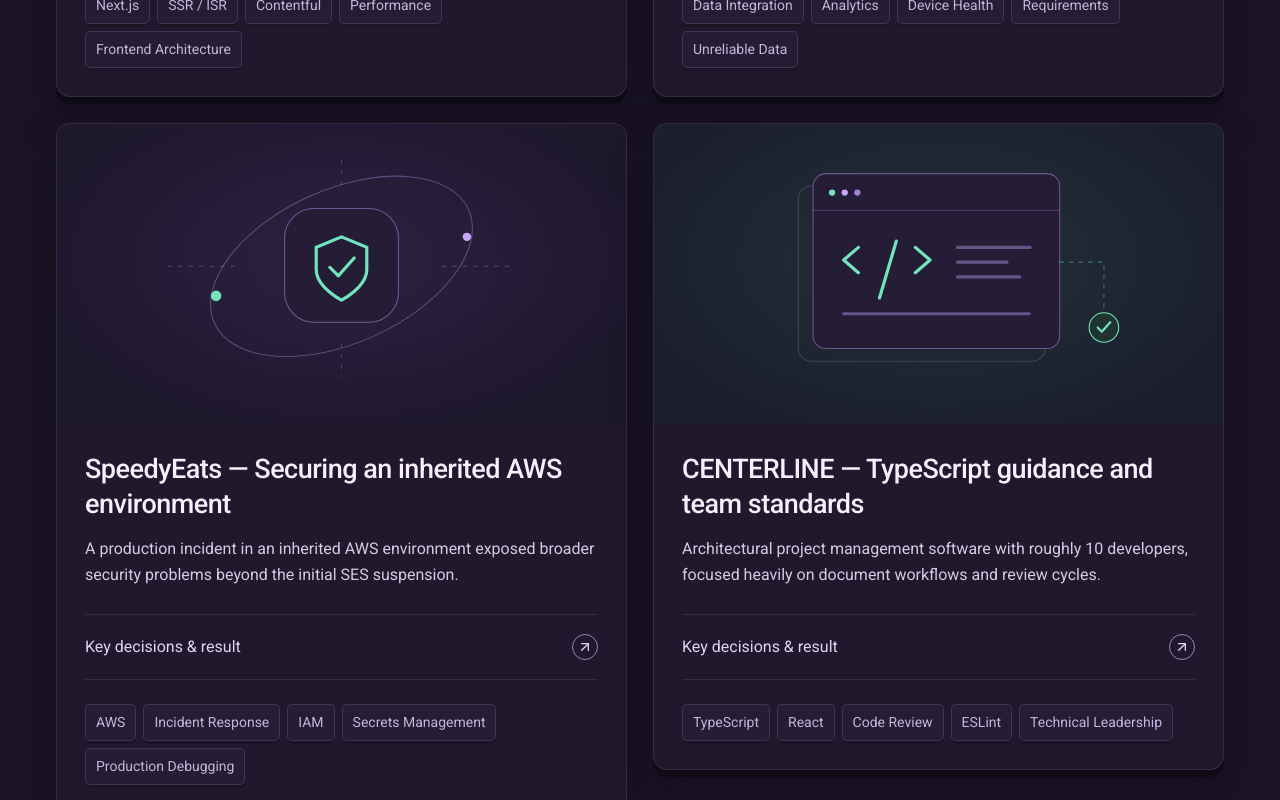
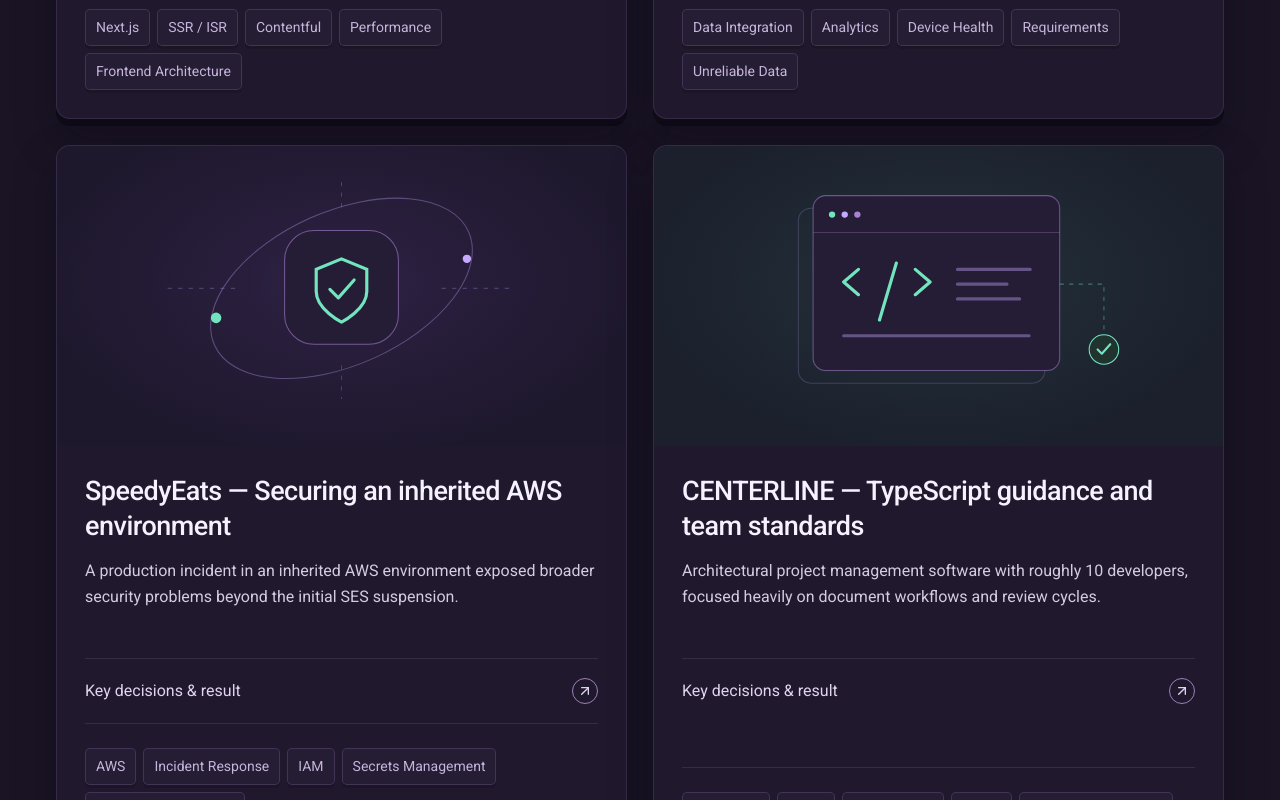
Before and after one commit to Datki11/portfolio-site, a Next.js app: page / in a window 1280 px wide. Shown: the part 2520-3320 px from the top of the page. Built offline with nearby package versions, Linux system fonts and the light colour scheme; a web font is replaced by a local one.

Commit message:
Stretch project cards to match row height

```diff
--- a/app/globals.css
+++ b/app/globals.css
@@ -560,9 +560,11 @@
   display: grid;
   grid-template-columns: 1fr 1fr;
   gap: 26px;
-  align-items: start;
+  align-items: stretch;
 }
 .work-card {
+  display: flex;
+  flex-direction: column;
   background: #20192d;
   border: 1px solid #b594df26;
   border-radius: 14px;
@@ -573,6 +575,7 @@
   border-color: #b594df70;
 }
 .work-art {
+  flex-shrink: 0;
   position: relative;
   aspect-ratio: 1.9;
   overflow: hidden;
@@ -2088,6 +2091,9 @@
 .orbit-label { font-size: 14px; }
 
 .project-story {
+  display: flex;
+  flex-direction: column;
+  flex: 1;
   padding-bottom: 28px;
 }
 .project-story .case-detail {
@@ -2112,6 +2118,7 @@
   color: var(--mint);
 }
 .project-story .tags {
+  margin-top: auto;
   border-top: 1px solid var(--line);
   padding-top: 24px;
 }
```
